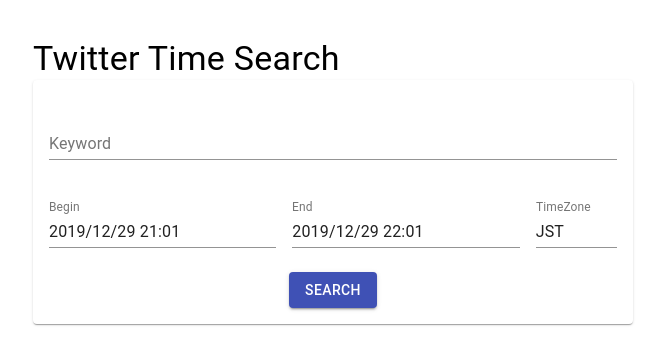
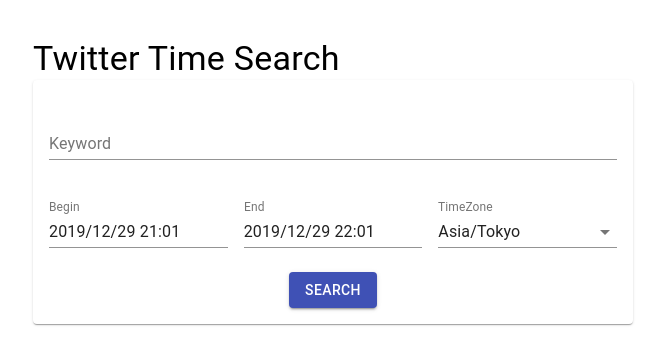
Before and after one commit to inamima/twitter-time-search, a Next.js app: page / in a window 1280 px wide. Shown: the top 364 px of the page, without its empty margins (307-972 px from the left). Built offline with nearby package versions, Linux system fonts and the light colour scheme.

Commit message:
timezoneをリストから選択できるように

```diff
--- a/components/Main.tsx
+++ b/components/Main.tsx
@@ -41,14 +41,15 @@
 }
 
 const _Main: React.FC<Props> = (props) => {
-    const now = moment().tz("Asia/Tokyo");
-    const oneHourLater = moment(now).tz("Asia/Tokyo").add(1, "hour");
+    const [timeZone, setTimeZone] = useState("Asia/Tokyo");
+    const now = moment().tz(timeZone);
+
+    const oneHourLater = moment(now).tz(timeZone).add(1, "hour");
     const classes = props.classes;
 
     const [keyword, setKeyword] = useState("");
     const [begin, setBegin] = useState(now);
     const [end, setEnd] = useState(oneHourLater);
-    const [timeZone, setTimeZone] = useState("JST");
 
     const onKeywordChange = (ev: React.ChangeEvent<HTMLInputElement>) => {
         setKeyword(ev.target.value);
@@ -71,8 +72,8 @@
         setEnd(date);
     }
 
-    const onTimeZoneChange = (ev: React.ChangeEvent<HTMLInputElement>) => {
-        setTimeZone(ev.target.value);
+    const onTimeZoneChange = (ev: React.ChangeEvent<{ value: unknown }>) => {
+        setTimeZone(ev.target.value as string);
     }
 
     const onClick = (ev: React.MouseEvent<HTMLElement, MouseEvent>) => {
@@ -105,13 +106,13 @@
                         <Grid item xs={12}>
                             <KeywordText value={keyword} onChange={onKeywordChange} />
                         </Grid>
-                        <Grid item xs={12} sm={5}>
+                        <Grid item xs={12} sm={4}>
                             <BeginDateTime value={begin} onChange={onBeginChange} />
                         </Grid>
-                        <Grid item xs={12} sm={5}>
+                        <Grid item xs={12} sm={4}>
                             <EndDateTime value={end} onChange={onEndChange} />
                         </Grid>
-                        <Grid item xs={12} sm={2}>
+                        <Grid item xs={12} sm={4}>
                             <TimeZone value={timeZone} onChange={onTimeZoneChange} />
                         </Grid>
                         <Grid item xs={12}>
--- a/components/TimeZone.tsx
+++ b/components/TimeZone.tsx
@@ -1,5 +1,10 @@
 import * as React from 'react';
 import TextField from '@material-ui/core/TextField';
+import Select from '@material-ui/core/Select';
+import MenuItem from '@material-ui/core/MenuItem';
+import moment from "moment-timezone";
+import FormControl from '@material-ui/core/FormControl';
+import InputLabel from '@material-ui/core/InputLabel';
 import { withStyles, WithStyles, createStyles } from '@material-ui/core/styles';
 
 const styles = createStyles({
@@ -8,21 +13,34 @@
     }
 });
 
+const zoneList = moment.tz.names();
+
 interface Props extends WithStyles<typeof styles> {
-    onChange: (ev: React.ChangeEvent<HTMLInputElement>) => void;
+    onChange: (ev: React.ChangeEvent<{ value: unknown }>) => void;
     value: string;
 }
 
 const _TimeZone: React.FC<Props> = ({ classes, onChange, value }) => {
     return (
-        <TextField
-            id=""
-            label="TimeZone"
+        <FormControl
+            margin="normal"
             className={classes.timeZoneField}
-            value={value}
-            onChange={onChange}
-            margin="normal"
-        />
+        >
+            <InputLabel htmlFor="timezone-input">TimeZone</InputLabel>
+            <Select
+                native
+                onChange={onChange}
+                className="timezone"
+                value={value}
+                inputProps={{
+                    id: "timezone-input"
+                }}
+            >
+                {zoneList.map(name => {
+                    return <option key={name} value={name}>{name}</option>
+                })}
+            </Select>
+        </FormControl>
     );
 };
 
--- a/lib.ts
+++ b/lib.ts
@@ -1,5 +1,6 @@
 import moment from "moment-timezone";
 
-export function datetimeToQuery(date: moment.Moment, timeZoneSuffix: string): string {
-    return `${date.format("YYYY-MM-DD_HH:mm:ss")}_${timeZoneSuffix}`;
+export function datetimeToQuery(date: moment.Moment, timezone: string): string {
+    const abbreviatedZoneName = moment.tz(date, timezone).zoneAbbr();
+    return `${date.format("YYYY-MM-DD_HH:mm:ss")}_${abbreviatedZoneName}`;
 }
```
Also changed, not shown: 1 other file (tests, documents, lock files or other folders).
